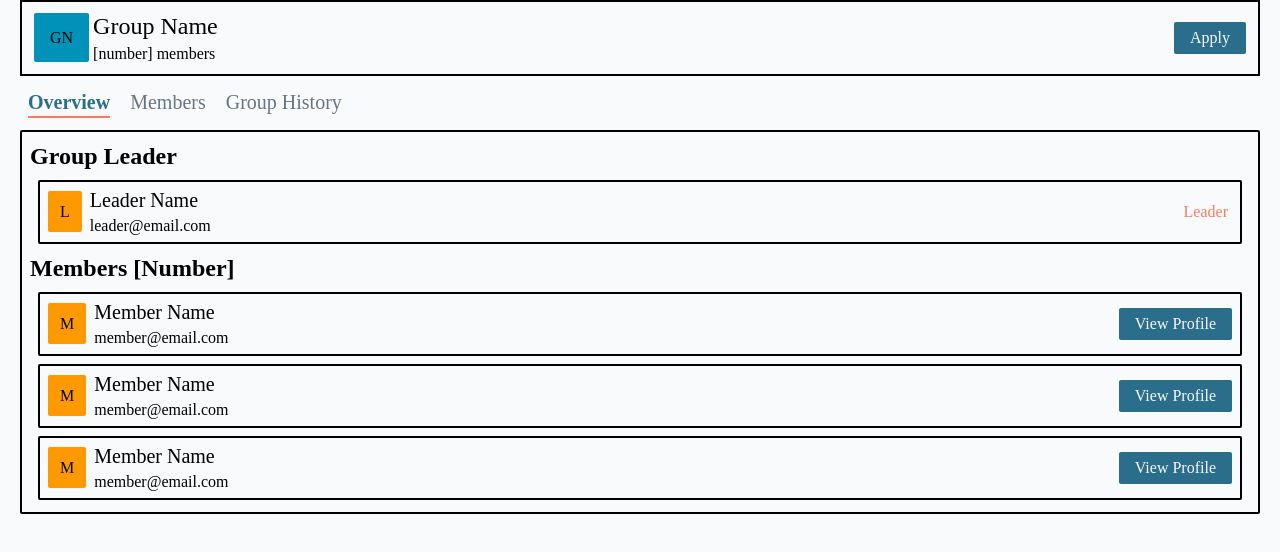
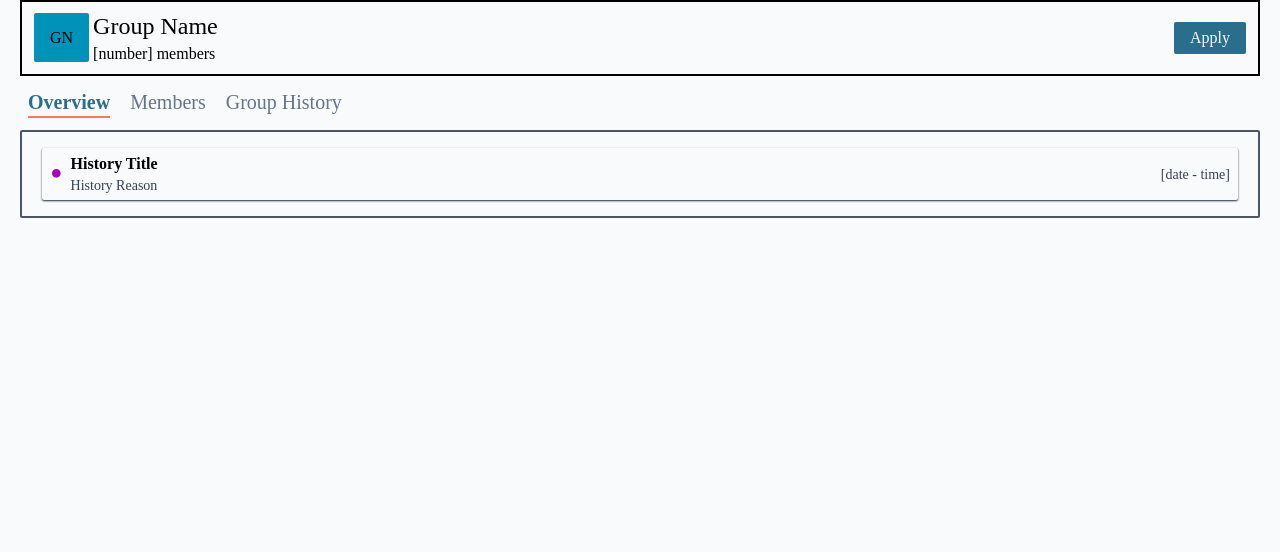
Before and after one commit to Himanshu-Sharma2250/Bonded, a React app in the folder frontend/: page / in a window 1280 px wide. Shown: the top 552 px of the page. Built offline with nearby package versions, Linux system fonts and the light colour scheme; the HTML template or start-up script is replaced by a standard one.

Commit message:
add GroupHistory UI in components

```diff
--- /dev/null
+++ b/frontend/src/components/GroupHistory.jsx
@@ -0,0 +1,40 @@
+import React from 'react'
+
+const GroupHistory = () => {
+    const createHistories = () => {
+        return <div className='flex items-center justify-between px-2 py-1 shadow-gray-800 shadow-xs rounded-xs'>
+            {/* history's title and reason */}
+            <div className='flex gap-2 items-center'>
+                <span className='text-4xl text-fuchsia-700'>
+                    •
+                </span>
+
+                <div className='flex flex-col'>
+                    <span className='font-bold'>
+                        History Title
+                    </span>
+
+                    <span className='text-sm text-gray-700'>
+                        History Reason
+                    </span>
+                </div>
+            </div>
+
+            <div>
+                <span className='text-sm text-gray-700'>
+                    [date - time]
+                </span>
+            </div>
+        </div>
+    }
+
+    return (
+        <div className='flex flex-col px-5 py-4 gap-2 border-2 rounded-xs border-gray-600'>
+            {/* histories */}
+            {createHistories()}
+
+        </div>
+    )
+}
+
+export default GroupHistory
--- a/frontend/src/pages/GroupDetailPage.jsx
+++ b/frontend/src/pages/GroupDetailPage.jsx
@@ -2,6 +2,7 @@ import React, { useState } from 'react'
 import Button from '../components/Button'
 import GroupOverview from '../components/GroupOverview';
 import GroupMembers from '../components/GroupMembers';
+import GroupHistory from '../components/GroupHistory';
 
 const GroupDetailPage = () => {
     const [selectedTab, setSelectedTab] = useState('Overview');
@@ -60,7 +61,7 @@ const GroupDetailPage = () => {
             </div>
 
             {/* div 2 - shows the respective detail of above navigation btns */}
-            <GroupMembers />
+            <GroupHistory />
         </div>
     )
 }
```
